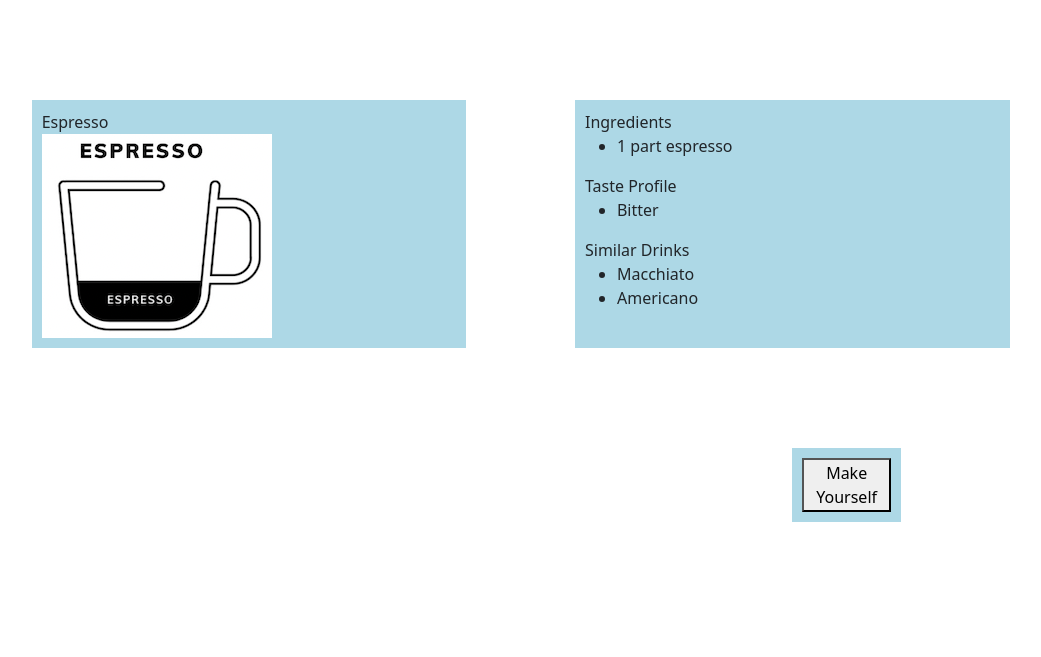
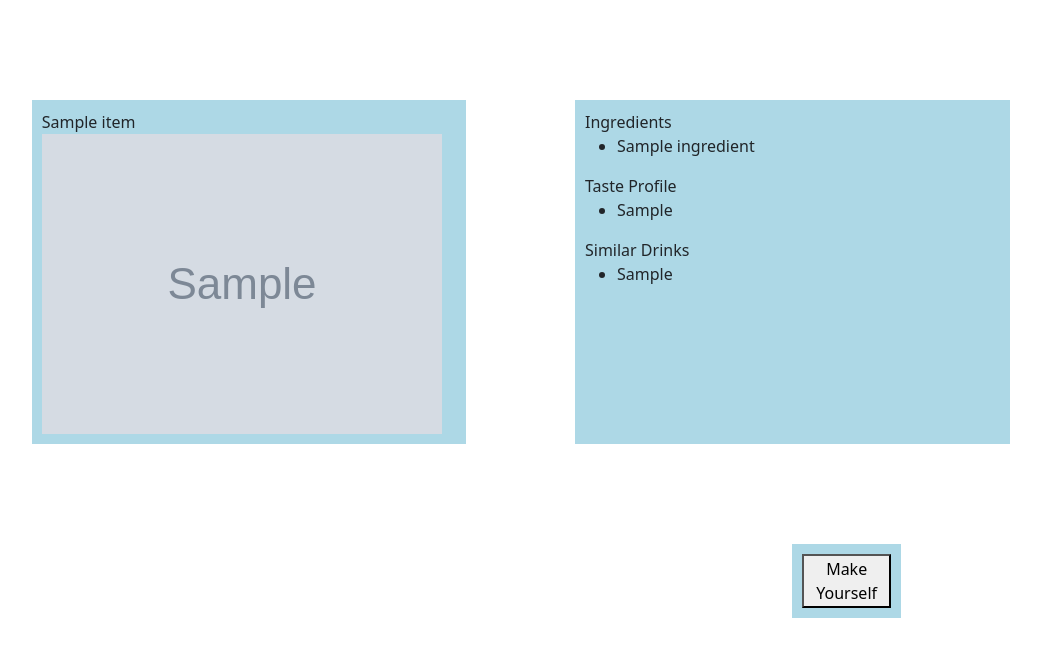
Before and after one commit to kripha/coffee-tutorial, a Flask app: template templates/learn_item.html in a window 1280 px wide. Shown: the part 56-713 px from the top of the page, without its empty margins (65-1106 px from the left). Run offline with Flask 3, Linux system fonts and the light colour scheme; the template is opened without the code that fills it: most values are stand-ins (such as "Sample title", 1, 10 or a date in 2020); grey boxes marked "Sample" are stand-in pictures; some libraries are stand-ins or nearby versions.

Commit message:
render learn page

```diff
--- a/server.py
+++ b/server.py
@@ -3,6 +3,56 @@ from flask import render_template
 from flask import Response, request, jsonify
 app = Flask(__name__)
 
+drinks = [
+    { "id": 0,
+    "name": "Espresso",
+    "img": "../static/images/espresso.png",
+    "ingredients": ["1 part espresso"],
+    "taste_profile": "Bitter",
+    "similar_drinks": ["Macchiato", "Americano"]
+    },
+
+    { "id": 1,
+    "name": "Latte",
+    "img": "../static/images/latte.png",
+    # TODO: should it be 2 parts of 1 part, 1 part?
+    "ingredients": ["1 part espresso", "2 parts steamed milk", "A thin layer of foamed milk"],
+    "taste_profile": "Milky",
+    "similar_drinks": ["Flat White", "Cappuccino"]
+    },
+
+    { "id": 2,
+    "name": "Cappuccino",
+    "img": "../static/images/cappuccino.png",
+    "ingredients": ["1 part espresso", "1 part steamed milk", "1 part foamed milk"],
+    "taste_profile": "Milky",
+    "similar_drinks": ["Flat White", "Latte"]
+    },
+
+    { "id": 3,
+    "name": "Americano",
+    "img": "../static/images/americano.png",
+    "ingredients": ["1 part espresso", "2 parts water"],
+    "taste_profile": "Bitter",
+    "similar_drinks": ["Espresso", "Macchiato"]
+    },
+
+    { "id": 4,
+    "name": "Flat White",
+    "img": "../static/images/flat_white.png",
+    "ingredients": ["1 part espresso", "2 parts steamed milk"],
+    "taste_profile": "Milky",
+    "similar_drinks": ["Latte", "Cappuccino"]
+    },
+
+    { "id": 5,
+    "name": "Macchiato",
+    "img": "../static/images/macchiato.png",
+    "ingredients": ["2 parts espresso", "A splash of steamed milk"],
+    "taste_profile": "Bitter",
+    "similar_drinks": ["Espresso", "Americano"]
+    }
+]
 
 @app.route('/')
 def home():
@@ -10,7 +60,11 @@ def home():
 
 @app.route('/learn/<id>')
 def learn(id):
-    return render_template('learn_item.html')
+    return render_template('learn_item.html', item = drinks[int(id)-1])
+
+@app.route('/make/<id>')
+def make(id):
+    return render_template('make_item.html', item = drinks[int(id)-1])
 
 if __name__ == '__main__':
     app.run(debug = True, port=5001)
--- a/templates/learn_item.html
+++ b/templates/learn_item.html
@@ -1,6 +1,10 @@
 {% extends "layout.html" %}
 
 {% block content %}
+
+<script>
+    let item = {{item|tojson}}
+</script>
 
 <div class="row">
     <div class="col-1">
@@ -8,9 +12,9 @@
     </div>
 
     <div class="home_container col-4">
-        Espresso
+        {{item['name']}}
         <br>
-        <img src="../static/images/espresso.png">
+        <img src="{{item['img']}}">
     </div>
 
     <div class="col-1">
@@ -20,16 +24,19 @@
     <div class="home_container col-4">
         Ingredients
         <ul>
-            <li>1 part espresso</li>
+            {% for x in item["ingredients"] %}
+                <li>{{x}}</li>
+            {% endfor %}
         </ul>
         Taste Profile
         <ul>
-            <li>Bitter</li>
+            <li>{{item["taste_profile"]}}</li>
         </ul>
         Similar Drinks
         <ul>
-            <li>Macchiato</li>
-            <li>Americano</li>
+            {% for x in item["similar_drinks"] %}
+                <li>{{x}}</li>
+            {% endfor %}
         </ul>
     </div>
 
```
